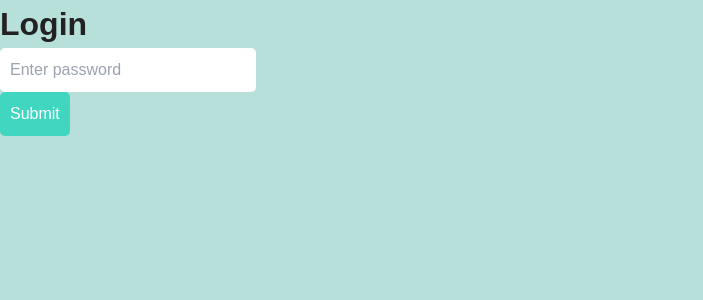
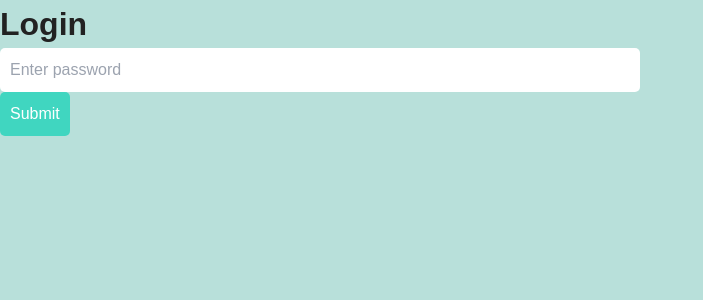
Before and after one commit to lucy-xiao/gpt-page, a Next.js app: page /gpt-page/ in a window 1280 px wide. Shown: the top 300 px of the page, without its empty margins (0-703 px from the left). Built offline with nearby package versions, Linux system fonts and the light colour scheme.

Commit message:
Adjust css width

```diff
--- a/src/app/page.module.css
+++ b/src/app/page.module.css
@@ -1,5 +1,5 @@
 .input {
-    width: 20%;
+    width: 50%;
     padding: 10px;
     border-radius: 5px;
     color: #444;
@@ -70,7 +70,7 @@
 }
 
 .selectContainer {
-    margin-top: 5px;
+    margin-top: 10px;
     margin-bottom: 10px;
     width: 100%;
     max-width: 500px;
```
